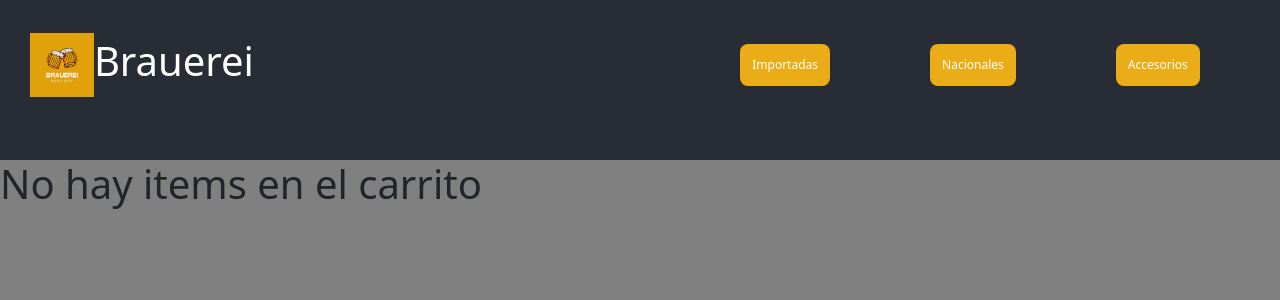
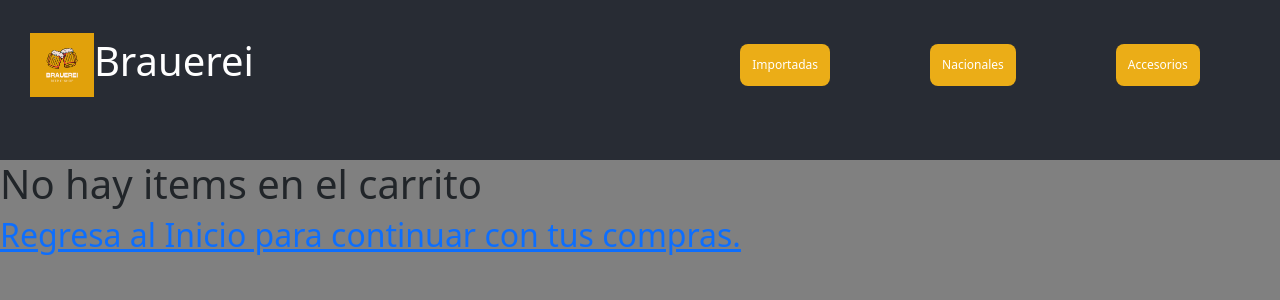
Before and after one commit to alvifernandez95/BrauereiEShop, a React (Create React App) app: page /cart in a window 1280 px wide. Shown: the top 300 px of the page. Built offline with nearby package versions, Linux system fonts and the light colour scheme.

Commit message:
Corregí algunos items de la entrega.

```diff
--- a/src/components/Cart/Cart.js
+++ b/src/components/Cart/Cart.js
@@ -3,13 +3,20 @@ import { useContext } from "react"
 import CartContext from "../../context/CartContext"
 import s from "./Cart.module.css"
 import CartItem from "../CartItem/CartItem"
+import { Link } from "react-router-dom"
 
 const Cart = () => {
     const { cart, clearCart, getTotal, getQuantity } = useContext(CartContext)
 
     if(getQuantity() === 0) {
         return (
-            <h1>No hay items en el carrito</h1>
+            <div>
+                <h1>No hay items en el carrito</h1>
+                <Link to='/'>
+                    <h2>Regresa al Inicio para continuar con tus compras.</h2>
+                </Link>
+            </div>
+
         )
     }
 
--- a/src/components/ItemDetail/ItemDetail.js
+++ b/src/components/ItemDetail/ItemDetail.js
@@ -56,7 +56,9 @@ function ItemDetail({imagen, nombre, id, precio, stock, pais, estilo, porcentaje
                 <p><b>IBU: {IBU}</b></p>
                 <p>Descripcion: {descripcion}</p>
                 <footer className='ItemFooter'>
-                    <Count stock={stock} onAdd={handleOnAdd} initial={getProduct(id)?.quantity} />
+                { quantity > 0
+                    ? <Link to='/cart' className='Option'>Finalizar compra</Link>
+                    : <ItemCount stock={stock} onAdd={handleOnAdd} initial={getProduct(id)?.quantity}/>}
                 </footer>
             </div>
         </div>
```
